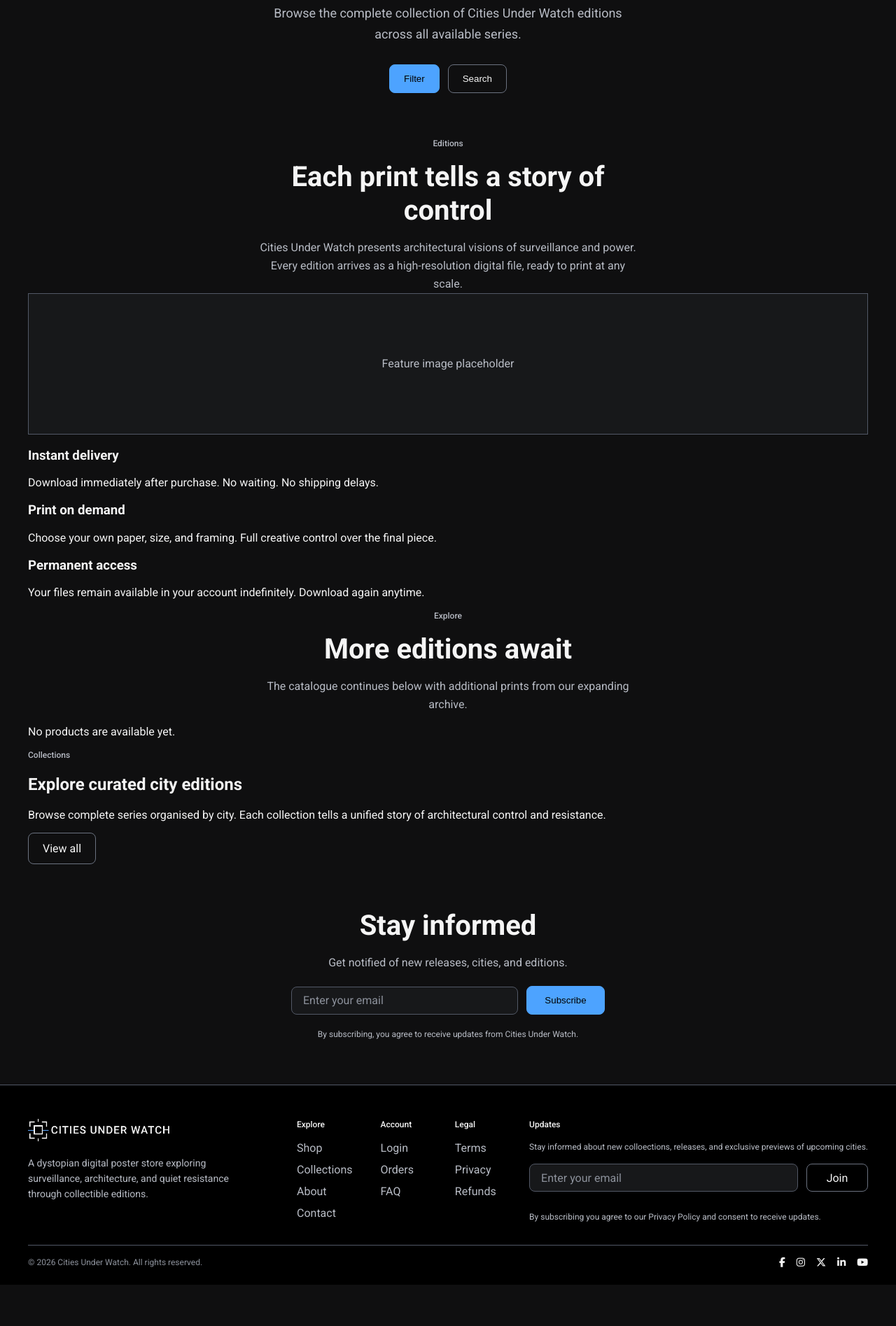
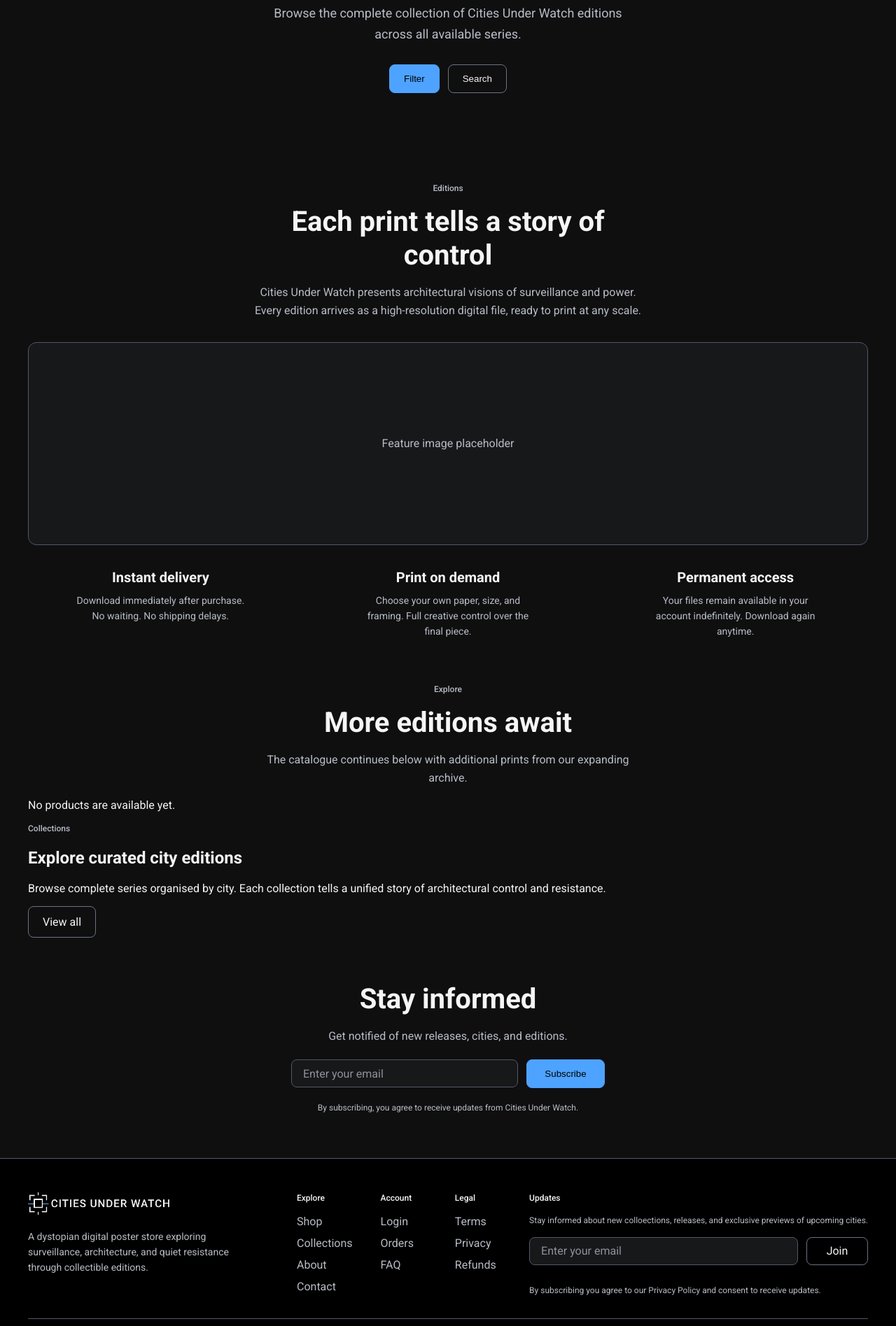
Before and after one commit to creatvie-introvert/cities-under-watch, a Django app: page /catalogue/ in a window 1280 px wide. Shown: the part 291-2186 px from the top of the page at 70% size. Before the commit the page ends 2127 px from the top, so only its background shows below. Run offline with Django 5.2, Linux system fonts and the light colour scheme; data that the repository does not hold is empty; some libraries are stand-ins or nearby versions.

Commit message:
style: add catalogue feature highligh section

```diff
--- a/static/css/base.css
+++ b/static/css/base.css
@@ -535,6 +535,7 @@ body {
 
 .home-hero,
 .page-header-section,
+.featured-highlight-section,
 .concept-intro-section,
 .featured-prints-section,
 .narrative-section,
@@ -667,6 +668,47 @@ body {
     justify-content: center;
     gap: var(--space-3);
     margin-top: var(--space-2);
+}
+
+.feature-highlight {
+    display: flex;
+    flex-direction: column;
+    gap: var(--space-6);
+}
+
+.feature-highlight__media .image-placeholder {
+    min-height: 8rem;
+    border-radius: 0.75rem;
+}
+
+.feature-highlight__points {
+    display: flex;
+    flex-direction: column;
+    align-items: center;
+    gap: var(--space-2);
+    text-align: center;
+}
+
+.feature-point {
+    display: flex;
+    flex-direction: column;
+    align-items: center;
+    gap: var(--space-2);
+    text-align: center;
+}
+
+.feature-point h3 {
+    margin: 0;
+    font-size: 1.25rem;
+    line-height: 1.75rem;
+    font-weight: 700;
+}
+
+.feature-point p {
+    margin: 0;
+    color: var(--color-text-secondary);
+    font-size: 0.875rem;
+    line-height: 1.375rem;
 }
 
 .section-image .image-placeholder {
@@ -1078,6 +1120,24 @@ body {
         max-width: 24rem;
     }
 
+    .feature-highlight {
+        gap: var(--space-8);
+    }
+
+    .feature-highlight__media .image-placeholder {
+        min-height: 14rem;
+    }
+
+    .feature-highlight__points {
+        display: grid;
+        grid-template-columns: repeat(3, minmax(0, 1fr));
+        gap: var(--space-6);
+    }
+
+    .feature-point p {
+        max-width: 14rem;
+    }
+
     .section-image .image-placeholder {
         min-height: 18rem;
     }
@@ -1369,6 +1429,32 @@ body {
         margin-top: var(--space-3);
     }
 
+    .feature-highlight {
+        gap: var(--space-8);
+    }
+
+    .feature-highlight .section-heading {
+        max-width: 36rem;
+        margin-inline: auto;
+    }
+
+    .feature-highlight__media .image-placeholder {
+        min-height: 18rem;
+        max-width: none;
+        margin-inline: 0;
+    }
+
+    .feature-highlight__points {
+        display: grid;
+        grid-template-columns: repeat(3, minmax(0, 1fr));
+        gap: var(--space-8);
+        align-items: start;
+    }
+
+    .feature-point p {
+        max-width: 16rem;
+    }
+
     .section-image {
         width: 100%;
     }
```
